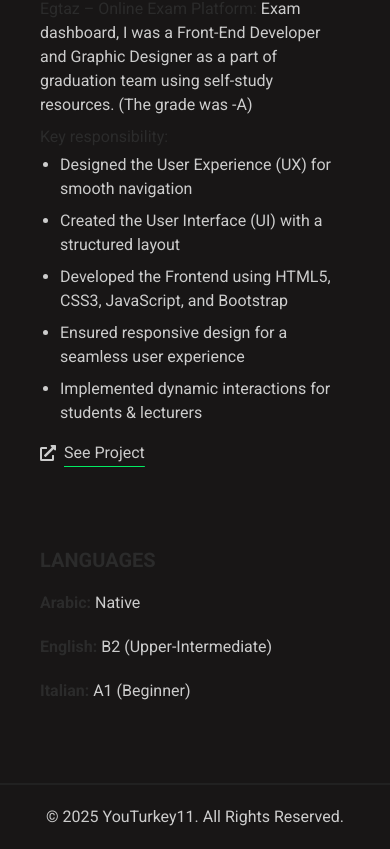
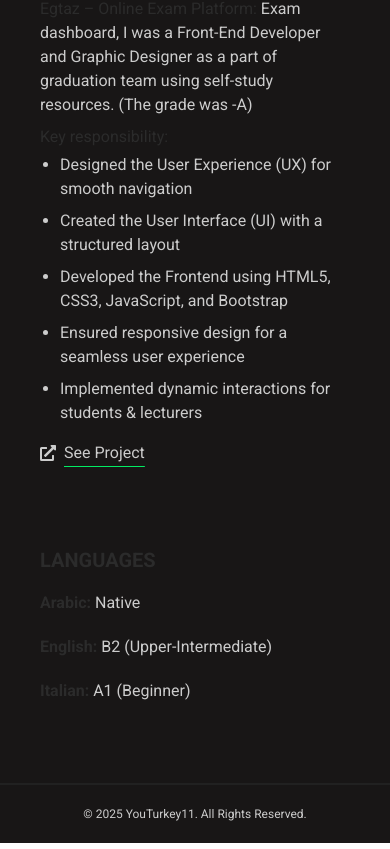
Before and after one commit to YoussefTurkey/youssefturkey-cv, a Next.js app: page / in a window 390 px wide. Shown: the part 4532-5381 px from the top of the page. Built offline with nearby package versions, Linux system fonts and the light colour scheme.

Commit message:
changing footer font-size

```diff
--- a/src/app/components/footer/Footer.tsx
+++ b/src/app/components/footer/Footer.tsx
@@ -4,7 +4,7 @@ const Footer = () => {
   return (
     <>
       <footer className='flex justify-center items-center py-5 lg:pt-0 lg:pb-5 border-t-2 border-t-[#212121] lg:border-t-0 w-[100%]'>
-        <p className='text-[#ccc]'>© 2025 YouTurkey11. All Rights Reserved.</p>
+        <p className='text-[#ccc] text-[12px] lg:text-[16px]'>© 2025 YouTurkey11. All Rights Reserved.</p>
       </footer>
     </>
   )
```
